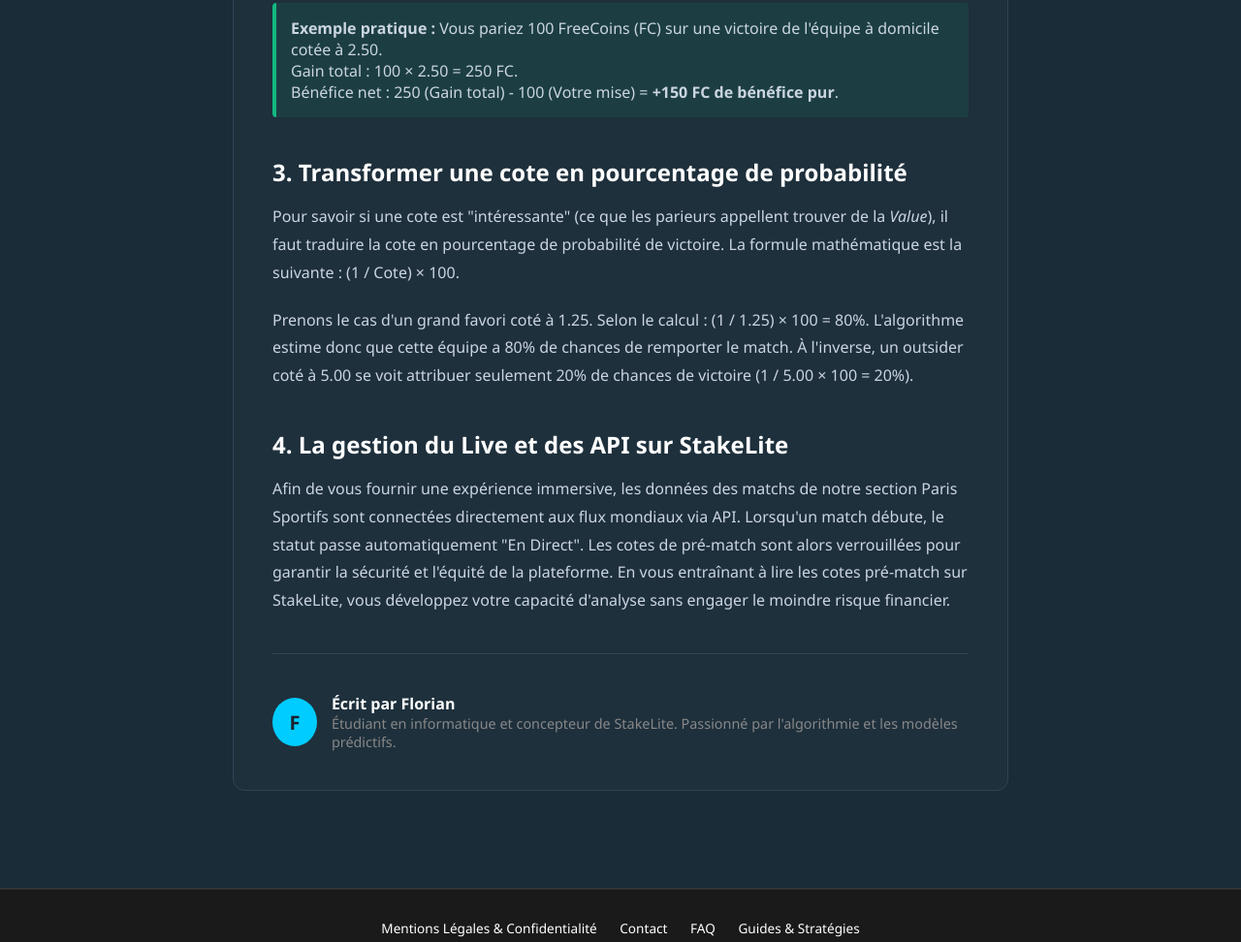
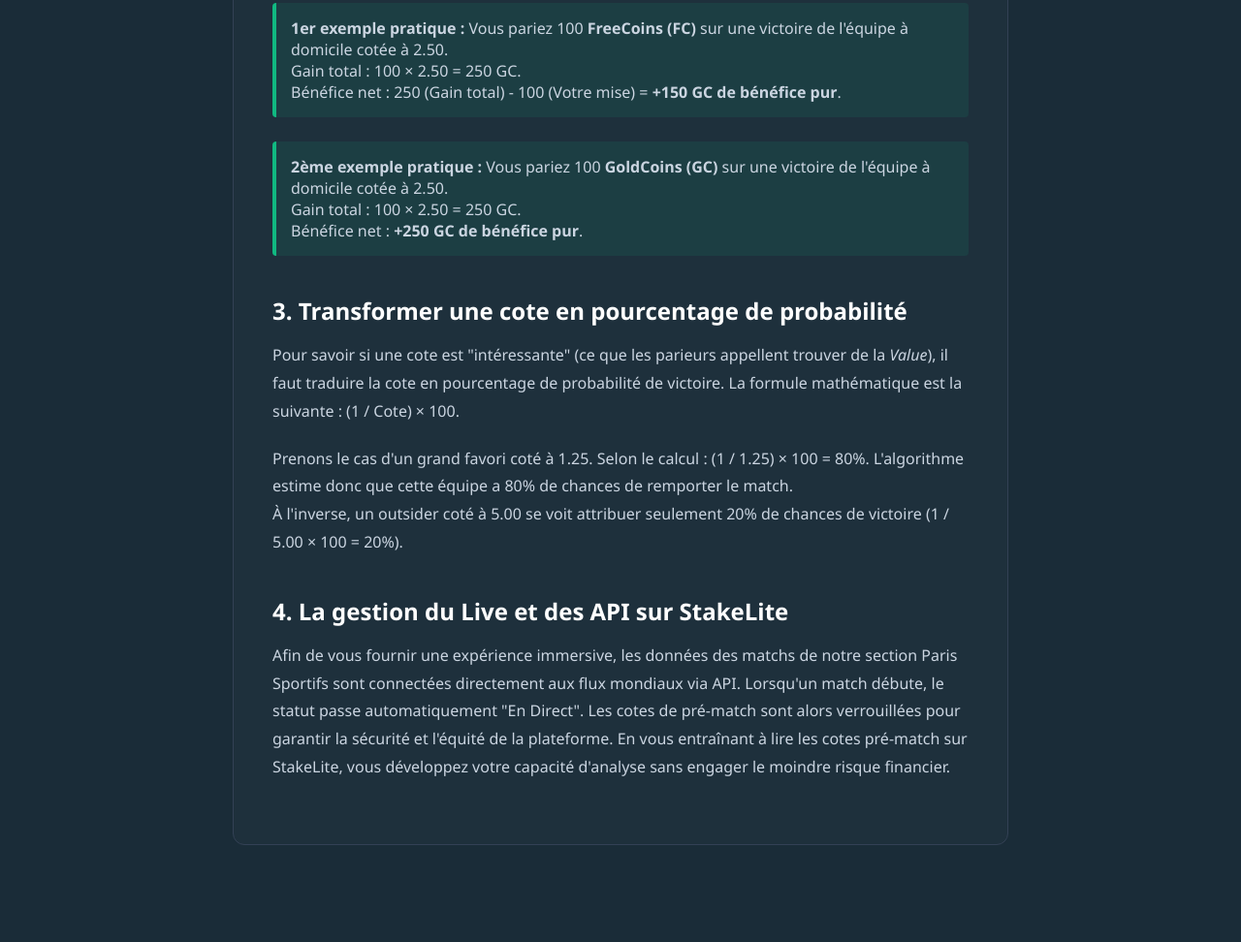
Before and after one commit to Drikzy/StakeLite, a plain HTML site: page guides/ps_cote.html in a window 1280 px wide. Shown: the part 975-1947 px from the top of the page at 97% size. Drawn offline with nearby package versions, Linux system fonts and the light colour scheme.

Commit message:
Guides update

```diff
--- a/guides/ps_cote.html
+++ b/guides/ps_cote.html
@@ -108,9 +108,16 @@
             </p>
             <div style="background: rgba(16, 185, 129, 0.1); border-left: 4px solid #10b981; padding: 15px; margin-bottom: 25px; border-radius: 4px;">
                 <p style="color: #cbd5e1; margin-bottom: 0;">
-                    <strong>Exemple pratique :</strong> Vous pariez 100 FreeCoins (FC) sur une victoire de l'équipe à domicile cotée à 2.50.<br>
-                    Gain total : 100 × 2.50 = 250 FC.<br>
-                    Bénéfice net : 250 (Gain total) - 100 (Votre mise) = <strong>+150 FC de bénéfice pur</strong>.
+                    <strong>1er exemple pratique :</strong> Vous pariez 100 <strong>FreeCoins (FC)</strong> sur une victoire de l'équipe à domicile cotée à 2.50.<br>
+                    Gain total : 100 × 2.50 = 250 GC.<br>
+                    Bénéfice net : 250 (Gain total) - 100 (Votre mise) = <strong>+150 GC de bénéfice pur</strong>.
+                </p>
+            </div>
+            <div style="background: rgba(16, 185, 129, 0.1); border-left: 4px solid #10b981; padding: 15px; margin-bottom: 25px; border-radius: 4px;">
+                <p style="color: #cbd5e1; margin-bottom: 0;">
+                    <strong>2ème exemple pratique :</strong> Vous pariez 100 <strong>GoldCoins (GC)</strong> sur une victoire de l'équipe à domicile cotée à 2.50.<br>
+                    Gain total : 100 × 2.50 = 250 GC.<br>
+                    Bénéfice net : <strong>+250 GC de bénéfice pur</strong>.
                 </p>
             </div>
 
@@ -119,22 +126,13 @@
                 Pour savoir si une cote est "intéressante" (ce que les parieurs appellent trouver de la <em>Value</em>), il faut traduire la cote en pourcentage de probabilité de victoire. La formule mathématique est la suivante : <code>(1 / Cote) × 100</code>.
             </p>
             <p style="color: #cbd5e1; line-height: 1.8; margin-bottom: 20px;">
-                Prenons le cas d'un grand favori coté à 1.25. Selon le calcul : (1 / 1.25) × 100 = 80%. L'algorithme estime donc que cette équipe a 80% de chances de remporter le match. À l'inverse, un outsider coté à 5.00 se voit attribuer seulement 20% de chances de victoire (1 / 5.00 × 100 = 20%).
+                Prenons le cas d'un grand favori coté à 1.25. Selon le calcul : (1 / 1.25) × 100 = 80%. L'algorithme estime donc que cette équipe a 80% de chances de remporter le match. <br>À l'inverse, un outsider coté à 5.00 se voit attribuer seulement 20% de chances de victoire (1 / 5.00 × 100 = 20%).
             </p>
 
             <h2 style="color: #fff; margin-top: 40px; margin-bottom: 15px; font-size: 1.5em;">4. La gestion du Live et des API sur StakeLite</h2>
             <p style="color: #cbd5e1; line-height: 1.8; margin-bottom: 25px;">
                 Afin de vous fournir une expérience immersive, les données des matchs de notre section Paris Sportifs sont connectées directement aux flux mondiaux via API. Lorsqu'un match débute, le statut passe automatiquement "En Direct". Les cotes de pré-match sont alors verrouillées pour garantir la sécurité et l'équité de la plateforme. En vous entraînant à lire les cotes pré-match sur StakeLite, vous développez votre capacité d'analyse sans engager le moindre risque financier.
             </p>
-
-            <hr style="border: none; border-top: 1px solid #334155; margin: 40px 0;">
-            <div style="display: flex; align-items: center; gap: 15px;">
-                <div style="width: 50px; height: 50px; background-color: #00ccff; border-radius: 50%; display: flex; align-items: center; justify-content: center; font-size: 20px; font-weight: bold; color: #1a202c;">F</div>
-                <div>
-                    <p style="color: #fff; margin: 0; font-weight: bold;">Écrit par Florian</p>
-                    <p style="color: #888; margin: 0; font-size: 0.9em;">Étudiant en informatique et concepteur de StakeLite. Passionné par l'algorithmie et les modèles prédictifs.</p>
-                </div>
-            </div>
         </article>
     </main>
 
```
Also changed, not shown: guides/bj_strategie.html (+1 -10 lines), guides/gestion_bankroll.html (+2 -11 lines), guides/mines_proba.html (+1 -10 lines), jeux/blackjack.html (+0 -15 lines), jeux/mines.html (+0 -17 lines), jeux/paris.html (+4 -12 lines).
